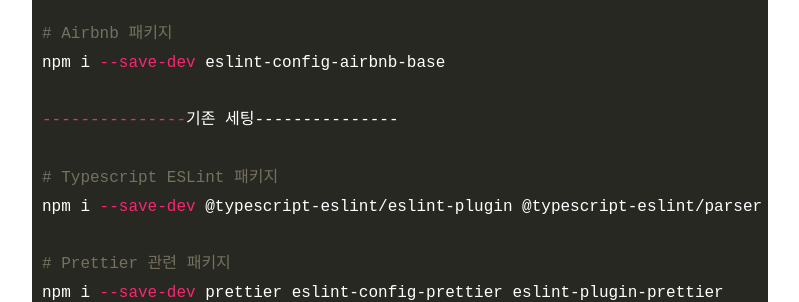
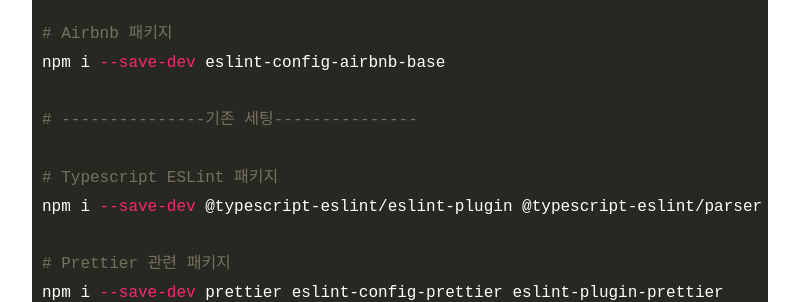
Before and after one commit to iamsjy17/iamsjy17.github.io, a Jekyll site: the page built from _posts/2021-12-18-typescript-migration.md, in a window 1280 px wide and 900 px high, scrolled down 2971 px. Shown: the part 149-451 px from the top of the window, without its empty margins (240-1039 px from the left). Built offline with Jekyll 4.4.1, drawn with Linux system fonts in a browser that asks for light colours; nearby versions of some CDN libraries; some web fonts are replaced; comment, search, counter and statistics services are not loaded.

```diff
--- a/_posts/2021-12-18-typescript-migration.md
+++ b/_posts/2021-12-18-typescript-migration.md
@@ -123,7 +123,7 @@ npm i --save-dev eslint eslint-plugin-import
 # Airbnb 패키지
 npm i --save-dev eslint-config-airbnb-base
 
----------------기존 세팅---------------
+# ---------------기존 세팅---------------
 
 # Typescript ESLint 패키지
 npm i --save-dev @typescript-eslint/eslint-plugin @typescript-eslint/parser
@@ -244,7 +244,7 @@ class CanvasHelper {
 
 몇 년 동안 방치했던 코드이다 보니 리팩터링하고 싶은 곳이 많이 보였지만 참고 any도 남발하면서 1단계 마이그레이션을 마첬는데요. 굉장히 불편하네요,,
 
-작업했던 [PR](https://github.com/iamsjy17/Plotta.js/pull/33) 입니다.
+작업했던 [PR](https://github.com/iamsjy17/Plotta.js/pull/34) 입니다.
 
 다음은 noImplicitAny 옵션을 키고 any를 제외하고 타입들을 제외할 예정입니다!
 
```
